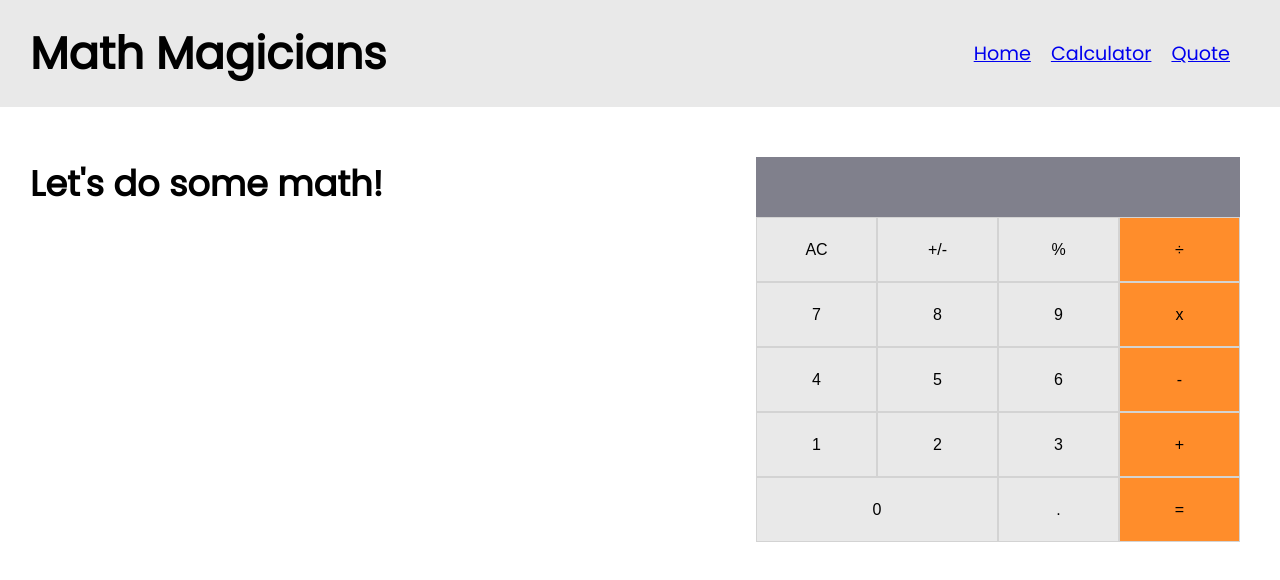
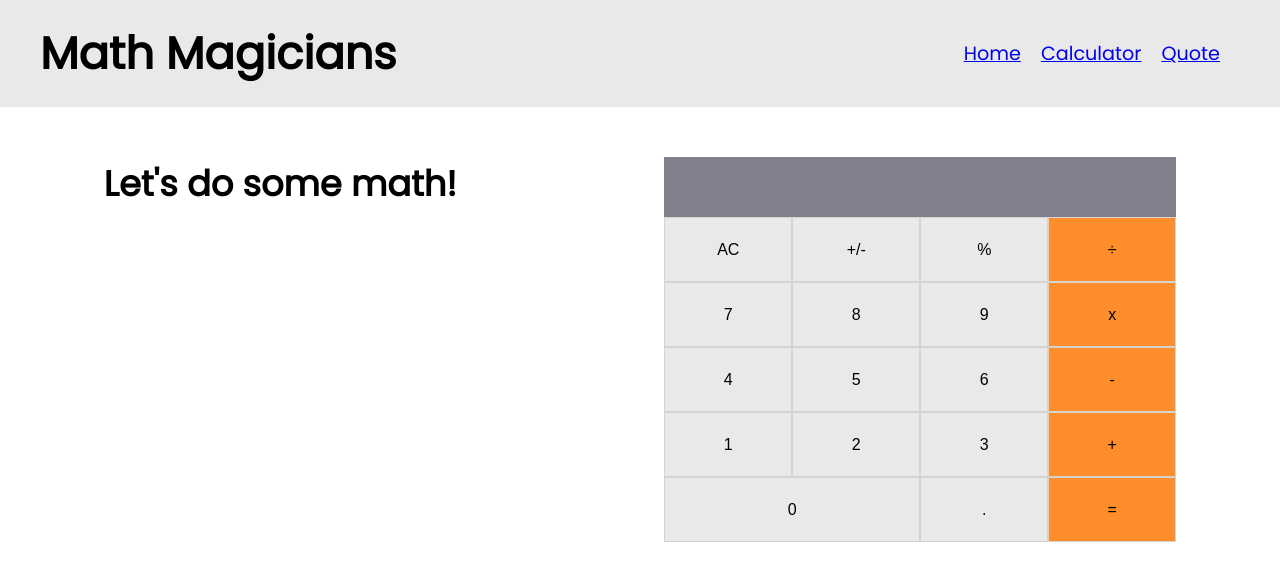
Before and after one commit to AbeeraTahir/Math-Magicians, a React (Create React App) app: page /calculator in a window 1280 px wide. Shown: the top 580 px of the page. Built offline with nearby package versions, Linux system fonts and the light colour scheme; the HTML template or start-up script is replaced by a standard one.

Commit message:
Fix styling

```diff
--- a/src/css/Calculator.css
+++ b/src/css/Calculator.css
@@ -1,7 +1,7 @@
 .calculator_container {
-  margin: 50px 40px 0 30px;
+  margin-top: 50px;
   display: flex;
-  justify-content: space-between;
+  justify-content: space-around;
 }
 
 .calculator_container h2 {
--- a/src/css/Navbar.css
+++ b/src/css/Navbar.css
@@ -1,5 +1,5 @@
 nav {
-  padding: 20px 30px;
+  padding: 20px 40px;
   display: flex;
   justify-content: space-between;
   align-items: center;
```
